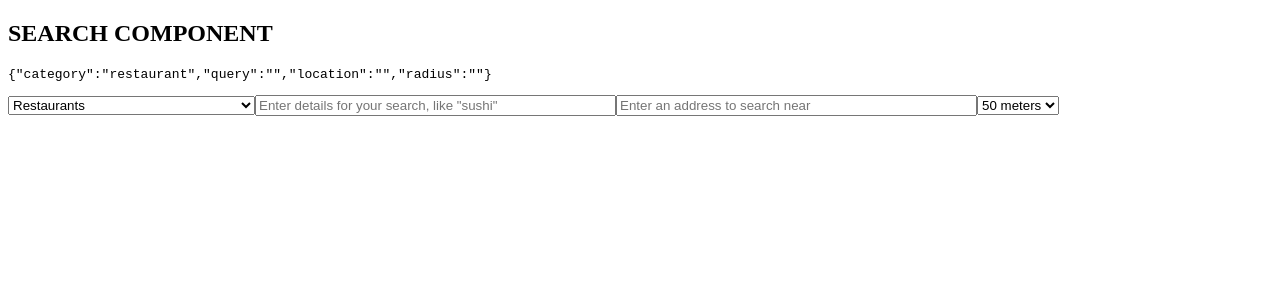
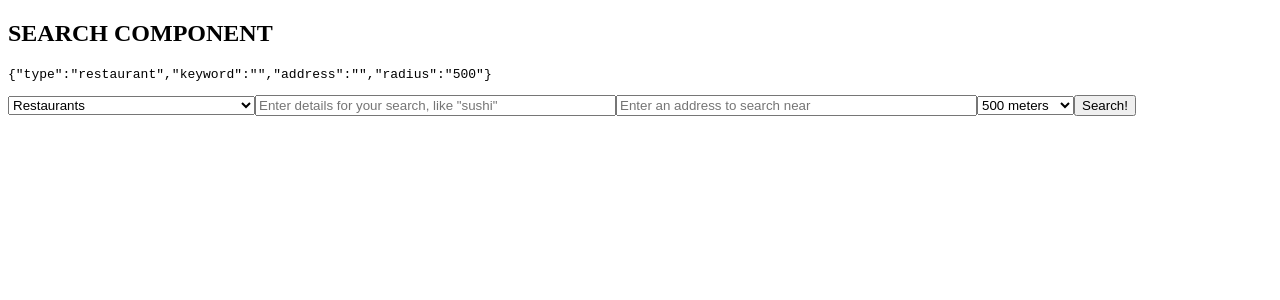
Before and after one commit to brlee19/review-aggregator, a React app: page / in a window 1280 px wide. Shown: the top 300 px of the page. Built offline with nearby package versions, Linux system fonts and the light colour scheme; the HTML template or start-up script is replaced by a standard one.

Commit message:
Client receiving Google Places data

```diff
--- a/client/src/components/search.jsx
+++ b/client/src/components/search.jsx
@@ -1,22 +1,30 @@
 import React from 'react';
 import {withRouter} from 'react-router-dom';
+import axios from 'axios';
 
 class Search extends React.Component {
 
   constructor(props) {
     super(props);
-    this.state = {
-      category: 'restaurant',
-      query: '',
-      location: '',
-      radius: '' //convert to number later
+    this.state = { //keys match google API cats except for location
+      type: 'restaurant',
+      keyword: '',
+      address: '', //add something so you can't search without this??
+      radius: '500' //convert to number later
     };
 
     this.handleChange = this.handleChange.bind(this);
+    this.search = this.search.bind(this);
   }
 
   handleChange(e) {
     this.setState({[e.target.name]: e.target.value});
+  }
+
+  search() {
+    axios.post('/search', {data: this.state})
+      .then((resp) => console.log(resp)) //need to reach router or otherwise get to the reviews page
+      .catch((err) => console.log(err));
   }
 
   render() {
@@ -25,22 +33,24 @@ class Search extends React.Component {
         <h2>SEARCH COMPONENT</h2>
         <pre>{JSON.stringify(this.state)}</pre>
 
-        <select name="category" onChange={this.handleChange}>
+        <select name="type" onChange={this.handleChange}>
           <option value="restaurant">Restaurants</option>
           <option value="restaurant">Hotels</option>
           <option value="restaurant">You can only pick restaurant right now</option>
         </select>
 
-        <input size="42" name="query" placeholder='Enter details for your search, like "sushi"' onChange={this.handleChange}/>
+        <input size="42" name="keyword" placeholder='Enter details for your search, like "sushi"' onChange={this.handleChange}/>
 
-        <input size="42" name="location" placeholder='Enter an address to search near' onChange={this.handleChange}/>
+        <input size="42" name="address" placeholder='Enter an address to search near' onChange={this.handleChange}/>
 
         <select name="radius" onChange={this.handleChange}>
-          <option value="500" type="number">50 meters</option>
-          <option value="1000" type="number">50 meters</option>
-          <option value="10000" type="number">50 meters</option>
-          <option value="50000" type="number">50 meters</option>
+          <option value="500" type="number">500 meters</option>
+          <option value="1000" type="number">1000 meters</option>
+          <option value="10000" type="number">10 km</option>
+          <option value="50000" type="number">50 km</option>
         </select>
+
+        <button onClick={this.search}>Search!</button>
       </div>
     )
   }
```
Also changed, not shown: helpers/google.js (+4 -7 lines), 2 other files (tests, documents, lock files or other folders).
